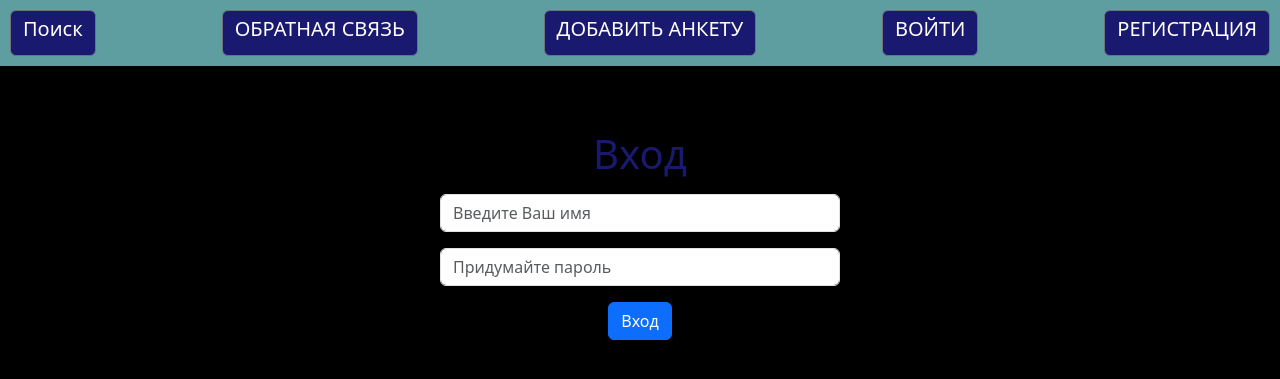
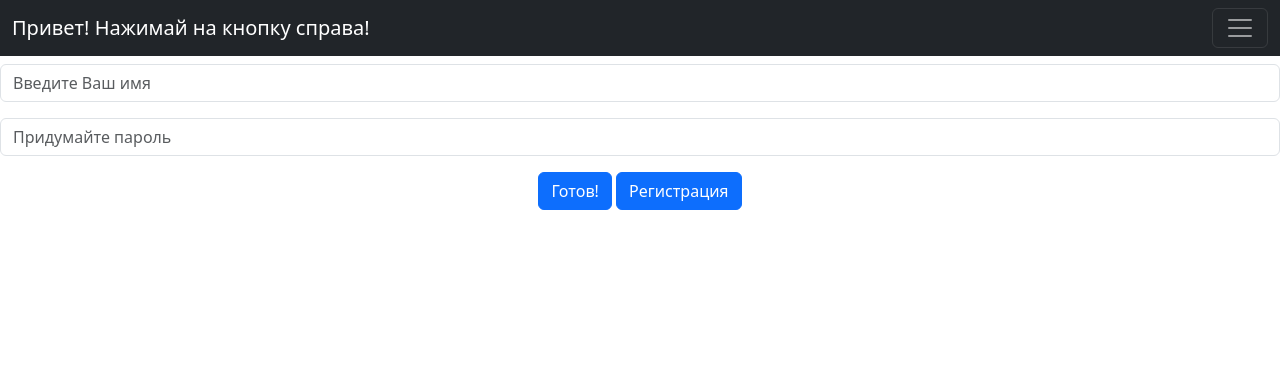
Before and after one commit to NIKITANIKINIKI/django-pr, a Django app: page /login/ in a window 1280 px wide. Shown: the top 379 px of the page. Run offline with Django 4.2, Linux system fonts and the light colour scheme.

Commit message:
Updated the whole design

```diff
--- a/prt/contect/base/templates/base/base2.html
+++ /dev/null
@@ -1,41 +0,0 @@
-{% load static %}
-<!doctype html>
-<html lang="en">
-<head>
-  <meta charset="utf-8">
-  <meta name="viewport" content="width=device-width, initial-scale=1">
-  <title> {{ title }}</title>
-  <link href="https://cdn.jsdelivr.net/npm/bootstrap@5.3.0/dist/css/bootstrap.min.css" rel="stylesheet" integrity="sha384-9ndCyUaIbzAi2FUVXJi0CjmCapSmO7SnpJef0486qhLnuZ2cdeRhO02iuK6FUUVM" crossorigin="anonymous">
-  <link rel="stylesheet" href="{% static 'base/css/style.css' %}">
-  {% block styles %}
-  {% endblock %}
-</head>
-<body>
-  <div class="container">
-    <div class="menu-container">
-       {% if request.user.is_authenticated %}
-        {% for m in menu %}
-          {% if m.url_name != 'register' and m.url_name != 'login' %}
-            <a href="{% url m.url_name %}" class="btn btn-secondary custom-button" data-bs-toggle="tooltip" data-bs-placement="top" data-bs-title="Tooltip on top">
-              <h5>{{ m.title }}</h5>
-            </a>
-          {% endif %}
-        {% endfor %}
-        <a href="{% url 'logout' %}" class="btn btn-secondary custom-button" data-bs-toggle="tooltip" data-bs-placement="top" data-bs-title="Tooltip on top">
-          <h5>Выйти</h5>
-        </a>
-      {% else %}
-        {% for m in menu %}
-          <a href="{% url m.url_name %}" class="btn btn-secondary custom-button" data-bs-toggle="tooltip" data-bs-placement="top" data-bs-title="Tooltip on top">
-            <h5>{{ m.title }}</h5>
-          </a>
-        {% endfor %}
-      {% endif %}
-    </div>
-  </div>
-  {% block content %}
-  {% endblock %}
-  <script src="https://cdn.jsdelivr.net/npm/bootstrap@5.3.0/dist/js/bootstrap.bundle.min.js"
-    integrity="sha384-geWF76RCwLtnZ8qwWowPQNguL3RmwHVBC9FhGdlKrxdiJJigb/j/68SIy3Te4Bkz" crossorigin="anonymous"></script>
-</body>
-</html>
--- /dev/null
+++ b/prt/contect/base/templates/base/new_menu.html
@@ -0,0 +1,76 @@
+{% load static %}
+<!doctype html>
+<html lang="en">
+<head>
+  <meta charset="utf-8">
+  <meta name="viewport" content="width=device-width, initial-scale=1">
+  <title> {{ title }}</title>
+  <link href="https://cdn.jsdelivr.net/npm/bootstrap@5.3.0/dist/css/bootstrap.min.css" rel="stylesheet" integrity="sha384-9ndCyUaIbzAi2FUVXJi0CjmCapSmO7SnpJef0486qhLnuZ2cdeRhO02iuK6FUUVM" crossorigin="anonymous">
+  <link rel="stylesheet" href="{% static 'base/css/new_style.css' %}">
+  {% block styles %}
+  {% endblock %}
+</head>
+<body>
+  <nav class="navbar navbar-dark bg-dark fixed-top">
+  <div class="container-fluid">
+    {% if not request.user.is_authenticated %}
+    <a class="navbar-brand">Привет!  Нажимай на кнопку справа! </a>
+    {% else %}
+    <a class="navbar-brand">Привет, {{ user.username }}! </a>
+    {% endif %}
+    <button class="navbar-toggler" type="button" data-bs-toggle="offcanvas" data-bs-target="#offcanvasDarkNavbar" aria-controls="offcanvasDarkNavbar" aria-label="Toggle navigation">
+      <span class="navbar-toggler-icon"></span>
+    </button>
+    <div class="offcanvas offcanvas-end text-bg-dark" tabindex="-1" id="offcanvasDarkNavbar" aria-labelledby="offcanvasDarkNavbarLabel">
+      <div class="offcanvas-header">
+        {% if not request.user.is_authenticated %}
+        <h5 class="offcanvas-title" id="offcanvasDarkNavbarLabel">Молодец!</h5>
+        {% else %}
+        <h5 class="offcanvas-title" id="offcanvasDarkNavbarLabel">{{ user.username }}</h5>
+        {% endif %}
+        <button type="button" class="btn-close btn-close-white" data-bs-dismiss="offcanvas" aria-label="Close"></button>
+      </div>
+      <div class="offcanvas-body">
+        <ul class="navbar-nav justify-content-end flex-grow-1 pe-3">
+          {% for m in menu %}
+                {% if m.url_name != 'register' and m.url_name != 'login' %}
+                  <li class="nav-item">
+                    <a class="nav-link" href="{% url m.url_name %}">{{ m.title }}</a>
+                  </li>
+                {% endif %}
+          {% endfor %}
+          {% if request.user.is_authenticated %}
+          <li class="nav-item dropdown">
+            <a class="nav-link dropdown-toggle" href="#" role="button" data-bs-toggle="dropdown" aria-expanded="false">
+              Приятного дня!
+            </a>
+            <ul class="dropdown-menu dropdown-menu-dark">
+              <li><a class="dropdown-item" href="{% url 'logout' %}">Выйти</a></li>
+            </ul>
+          {% else %}
+            <li class="nav-item dropdown">
+            <a class="nav-link dropdown-toggle" href="#" role="button" data-bs-toggle="dropdown" aria-expanded="false">
+              А теперь нажми сюда!
+            </a>
+            <ul class="dropdown-menu dropdown-menu-dark">
+              <li><a class="dropdown-item" href="{% url menu.3.url_name %}">{{ menu.3.title }}</a></li>
+              <li><a class="dropdown-item" href="{% url menu.4.url_name %}">{{ menu.4.title }}</a></li>
+            </ul>
+          {% endif %}
+          <li><hr class="dropdown-divider"></li>
+        </ul>
+        <form class="d-flex mt-3" role="search">
+          <input class="form-control me-2" type="search" placeholder="Поиск" aria-label="Search">
+          <button class="btn btn-success" type="submit">Найти</button>
+        </form>
+      </div>
+    </div>
+  </div>
+</nav>
+
+  {% block content %}
+  {% endblock %}
+  <script src="https://cdn.jsdelivr.net/npm/bootstrap@5.3.0/dist/js/bootstrap.bundle.min.js"
+    integrity="sha384-geWF76RCwLtnZ8qwWowPQNguL3RmwHVBC9FhGdlKrxdiJJigb/j/68SIy3Te4Bkz" crossorigin="anonymous"></script>
+</body>
+</html>
--- a/prt/contect/base/templates/base/objects.html
+++ b/prt/contect/base/templates/base/objects.html
@@ -1,11 +1,11 @@
-{% extends 'base/base2.html' %}
+{% extends 'base/new_menu.html' %}
 {% load static %}
 
 {% block styles %}
-<link rel="stylesheet" href="{% static 'base/css/style.css' %}">
+<link rel="stylesheet" href="{% static 'base/css/new_style.css' %}">
 {% endblock %}
 {% block content %}
-<div class="container">
+<div class="container mt-3">
   <div class="row">
     <div class="col-lg">
       <div class="image-container text-center">
--- a/prt/contect/base/templates/base/register.html
+++ b/prt/contect/base/templates/base/register.html
@@ -1,11 +1,12 @@
-{% extends 'base/base2.html' %}
+{% extends 'base/new_menu.html' %}
 {% load static %}
 
 {% block styles %}
-<link rel="stylesheet" href="{% static 'base/css/style.css' %}">
+<link rel="stylesheet" href="{% static 'base/css/new_style' %}">
 {% endblock %}
 
 {% block content %}
+<div class="my-container">
         <form method="post" enctype="multipart/form-data">
           <div class="register-form-container">
             <h1 class="text-center">{{title}}</h1>
@@ -18,8 +19,13 @@
             {% endfor %}
           </div>
           <div class="text-center">
-    <button type="submit" class="btn btn-primary">{{title}}</button>
+            <button type="submit" class="btn btn-primary">Готов!</button>
+            {% if not request.user.is_authenticated %}
+              {% if menu.4.url_name not in request.path %}
+                  <a href='{% url menu.4.url_name %}' class="btn btn-primary">Регистрация</a>
+              {% endif %}
+            {% endif %}
           </div>
         </form>
-
+</div>
 {% endblock %}
--- a/prt/contect/base/utils.py
+++ b/prt/contect/base/utils.py
@@ -1,9 +1,9 @@
 
-menu=[{'title':"Поиск", 'url_name':'home'},
-      {'title':'ОБРАТНАЯ СВЯЗЬ', 'url_name':'feedback'},
-      {'title':'ДОБАВИТЬ АНКЕТУ', 'url_name':'add'},
-      {'title':'ВОЙТИ', 'url_name':'login'},
-      {'title':'РЕГИСТРАЦИЯ', 'url_name':'register'}]
+menu=[{'title':"Поиск анкет", 'url_name':'home'},
+      {'title':'Обратная связь', 'url_name':'feedback'},
+      {'title':'Добавить анкету', 'url_name':'add'},
+      {'title':'Войти', 'url_name':'login'},
+      {'title':'Регистрация', 'url_name':'register'}]
 
 class MyMixin:
     def get_user_context(self, **kwargs):
--- a/prt/contect/base/views.py
+++ b/prt/contect/base/views.py
@@ -10,11 +10,11 @@
 from django.contrib.auth.mixins import LoginRequiredMixin
 from .forms import RegisterForm, ContactForm, AddForm, CommentForm, LoginForm
 from .models import *
-
+from django.contrib.auth import login
 
 class Home(MyMixin,ListView):
     model=Person
-    template_name = 'base/base.html'
+    template_name = 'base/content.html'
     context_object_name = 'objects'
 
     def get_context_data(self, *, object_list=None, **kwargs):
@@ -24,7 +24,7 @@
         return context
 
     def get_queryset(self):
-        return Person.objects.order_by('?')[:3]
+        return Person.objects.all()
 
 
 def pageNotFound(request, exception):
@@ -33,19 +33,24 @@
 class Register(MyMixin,CreateView):
     form_class=RegisterForm
     template_name='base/register.html'
-    success_url=reverse_lazy('login')
+    success_url=reverse_lazy('home')
     def get_context_data(self, *, object_list=None, **kwargs):
         context=super().get_context_data(**kwargs)
-        context_m = self.get_user_context(title='Регистрация')
+        context_m = self.get_user_context(title='Добро пожаловать!')
         context = dict(list(context.items()) + list(context_m.items()))
         return context
+
+    def form_valid(self, form):
+        user=form.save()
+        login(self.request, user)
+        return redirect('home')
 
 class Login(MyMixin,LoginView):
     form_class=LoginForm
     template_name='base/register.html'
     def get_context_data(self, *, object_list=None, **kwargs):
         context=super().get_context_data(**kwargs)
-        context_m = self.get_user_context(title='Вход')
+        context_m = self.get_user_context(title='Давно не виделись!')
         context = dict(list(context.items()) + list(context_m.items()))
         return context
     def get_success_url(self):
@@ -69,10 +74,11 @@
         print(form.cleaned_data)
         return redirect('home')
 
-class PostDetailView(MyMixin,DetailView):
+class PostDetailView(LoginRequiredMixin,MyMixin,DetailView):
     model = Person
     template_name = 'base/objects.html'
     context_object_name = 'person'
+    login_url = reverse_lazy('login')
     def get_context_data(self, *, object_list=None, **kwargs):
         context=super().get_context_data(**kwargs)
         context_m = self.get_user_context(title='Соискатели')
```
Also changed, not shown: prt/contect/base/templates/base/base.html (deleted, +0 -69 lines). Lines whose indentation alone changed are shown as unchanged.
